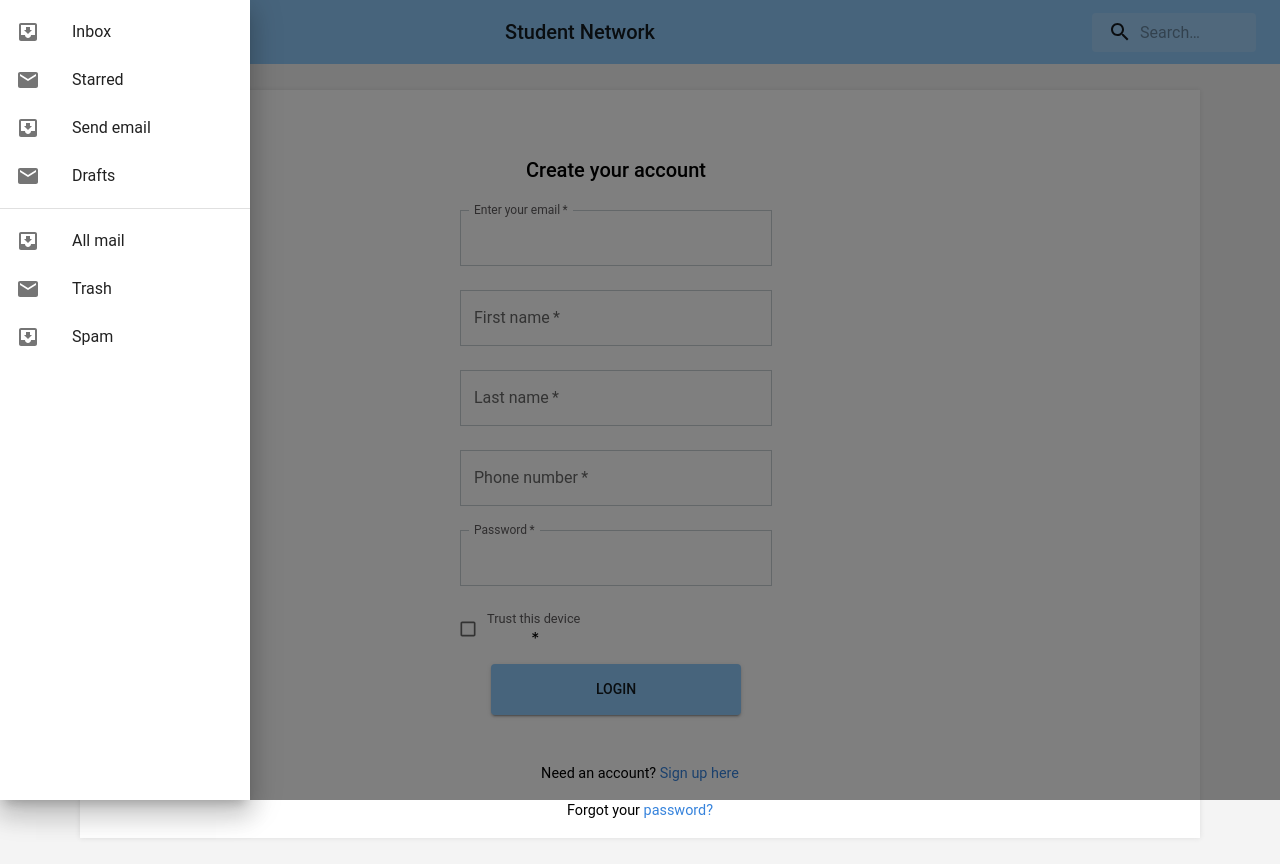
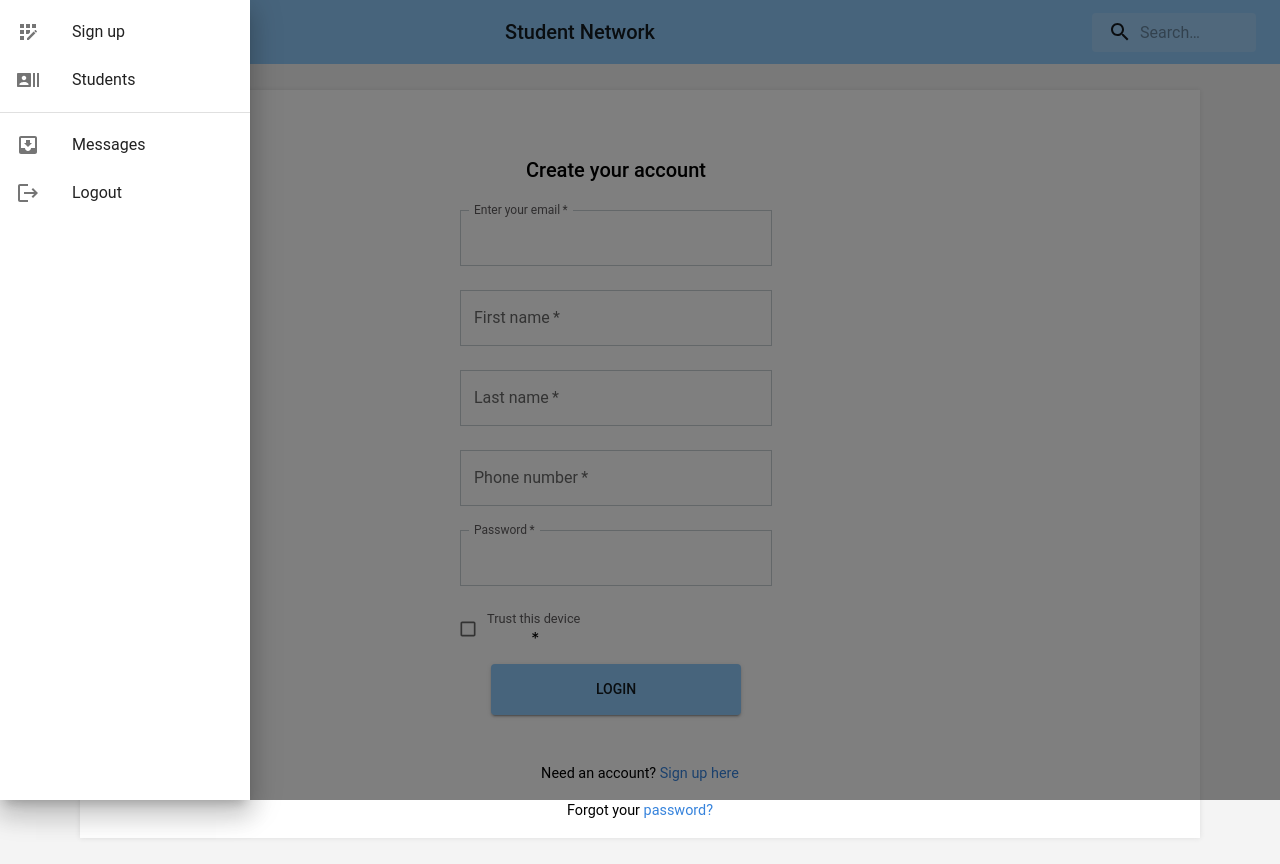
Before and after one commit to m-code-ing/student-directory-fe, a React (Create React App) app: page / in a window 1280 px wide. Both pictures are taken after a click on the button "open drawer". Built offline with nearby package versions, Linux system fonts and the light colour scheme.

Commit message:
feat: Drawer - add icons and navigation for sign up and students pages

```diff
--- a/src/components/Drawer.tsx
+++ b/src/components/Drawer.tsx
@@ -8,7 +8,10 @@ import ListItemButton from '@mui/material/ListItemButton'
 import ListItemIcon from '@mui/material/ListItemIcon'
 import ListItemText from '@mui/material/ListItemText'
 import InboxIcon from '@mui/icons-material/MoveToInbox'
-import MailIcon from '@mui/icons-material/Mail'
+import LogoutIcon from '@mui/icons-material/Logout'
+import RecentActorsIcon from '@mui/icons-material/RecentActors'
+import AppRegistrationIcon from '@mui/icons-material/AppRegistration'
+import { useNavigate } from 'react-router-dom'
 
 type Anchor = 'top' | 'left' | 'bottom' | 'right'
 
@@ -18,6 +21,7 @@ type TemporaryDrawerProps = {
 }
 
 export default function TemporaryDrawer({ open, onToggleDrawer }: TemporaryDrawerProps) {
+  const navigate = useNavigate()
   const toggleDrawer = (open: boolean) => (event: React.KeyboardEvent | React.MouseEvent) => {
     if (
       event.type === 'keydown' &&
@@ -29,6 +33,20 @@ export default function TemporaryDrawer({ open, onToggleDrawer }: TemporaryDrawe
     onToggleDrawer(open)
   }
 
+  const onMenuItemClick = (text: string) => {
+    switch (text) {
+      case 'Sign up':
+        navigate('/')
+        break
+      case 'Students':
+        navigate('/students')
+        break
+
+      default:
+        break
+    }
+  }
+
   const list = (anchor: Anchor) => (
     <Box
       sx={{ width: anchor === 'top' || anchor === 'bottom' ? 'auto' : 250 }}
@@ -37,10 +55,17 @@ export default function TemporaryDrawer({ open, onToggleDrawer }: TemporaryDrawe
       onKeyDown={toggleDrawer(false)}
     >
       <List>
-        {['Inbox', 'Starred', 'Send email', 'Drafts'].map((text, index) => (
+        {['Sign up', 'Students'].map((text, index) => (
           <ListItem key={text} disablePadding>
-            <ListItemButton>
-              <ListItemIcon>{index % 2 === 0 ? <InboxIcon /> : <MailIcon />}</ListItemIcon>
+            <ListItemButton
+              onClick={() => {
+                onMenuItemClick(text)
+              }}
+            >
+              <ListItemIcon>
+                {text === 'Sign up' && <AppRegistrationIcon />}
+                {text === 'Students' && <RecentActorsIcon />}
+              </ListItemIcon>
               <ListItemText primary={text} />
             </ListItemButton>
           </ListItem>
@@ -48,10 +73,13 @@ export default function TemporaryDrawer({ open, onToggleDrawer }: TemporaryDrawe
       </List>
       <Divider />
       <List>
-        {['All mail', 'Trash', 'Spam'].map((text, index) => (
+        {['Messages', 'Logout'].map((text, index) => (
           <ListItem key={text} disablePadding>
             <ListItemButton>
-              <ListItemIcon>{index % 2 === 0 ? <InboxIcon /> : <MailIcon />}</ListItemIcon>
+              <ListItemIcon>
+                {text === 'Messages' && <InboxIcon />}
+                {text === 'Logout' && <LogoutIcon />}
+              </ListItemIcon>
               <ListItemText primary={text} />
             </ListItemButton>
           </ListItem>
```
